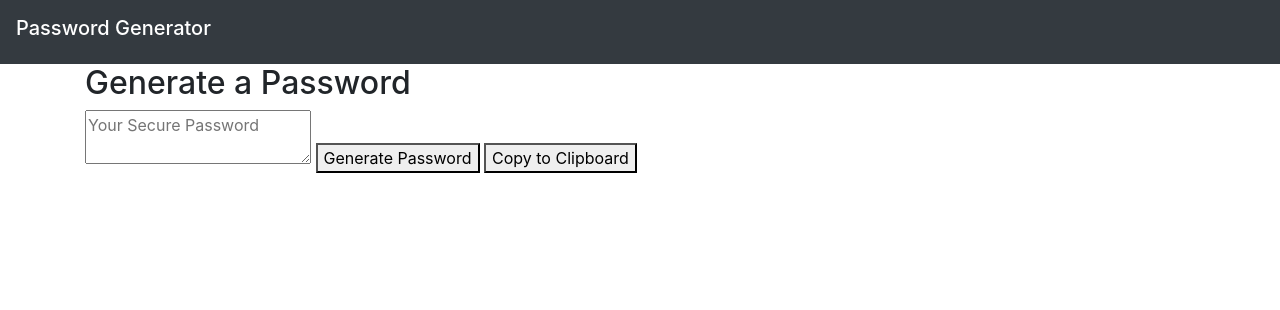
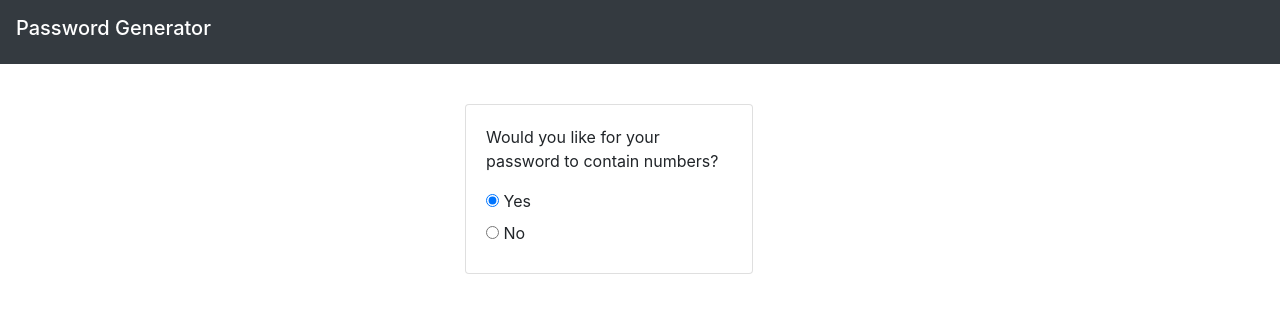
Before and after one commit to sgutierrez-19/Password-Generator, a plain HTML site: page index.html in a window 1280 px wide. Drawn offline with nearby package versions, Linux system fonts and the light colour scheme.

Commit message:
Added in card with question and radio buttons.  Working on question flow

```diff
--- a/index.html
+++ b/index.html
@@ -21,7 +21,27 @@
     </nav>
 
     <div class="container">
-      <h2>Generate a Password</h2>
+      <div class="row top-margin">
+        <div class="col-md-4 offset-md-4">
+          <div class="card" style="width: 18rem;">
+            <div class="card-body">
+              <p>Would you like for your password to contain numbers?</p>
+              <form class="numbers">
+                <div class="radio">
+                  <label
+                    ><input type="radio" name="optradio" checked /> Yes</label
+                  >
+                </div>
+                <div class="radio">
+                  <label><input type="radio" name="optradio" /> No</label>
+                </div>
+              </form>
+            </div>
+          </div>
+        </div>
+      </div>
+
+      <!-- <h2>Generate a Password</h2>
 
       <textarea
         readonly
@@ -34,7 +54,7 @@
 
       <button id="copy" onclick="copied()">
         Copy to Clipboard
-      </button>
+      </button> -->
     </div>
 
     <script src="index.js"></script>
--- a/style.css
+++ b/style.css
@@ -1,3 +1,7 @@
+.top-margin {
+  margin-top: 40px;
+}
+
 /* header {
     height: 75px;
     background-color: rgb(64, 61, 233);
```
